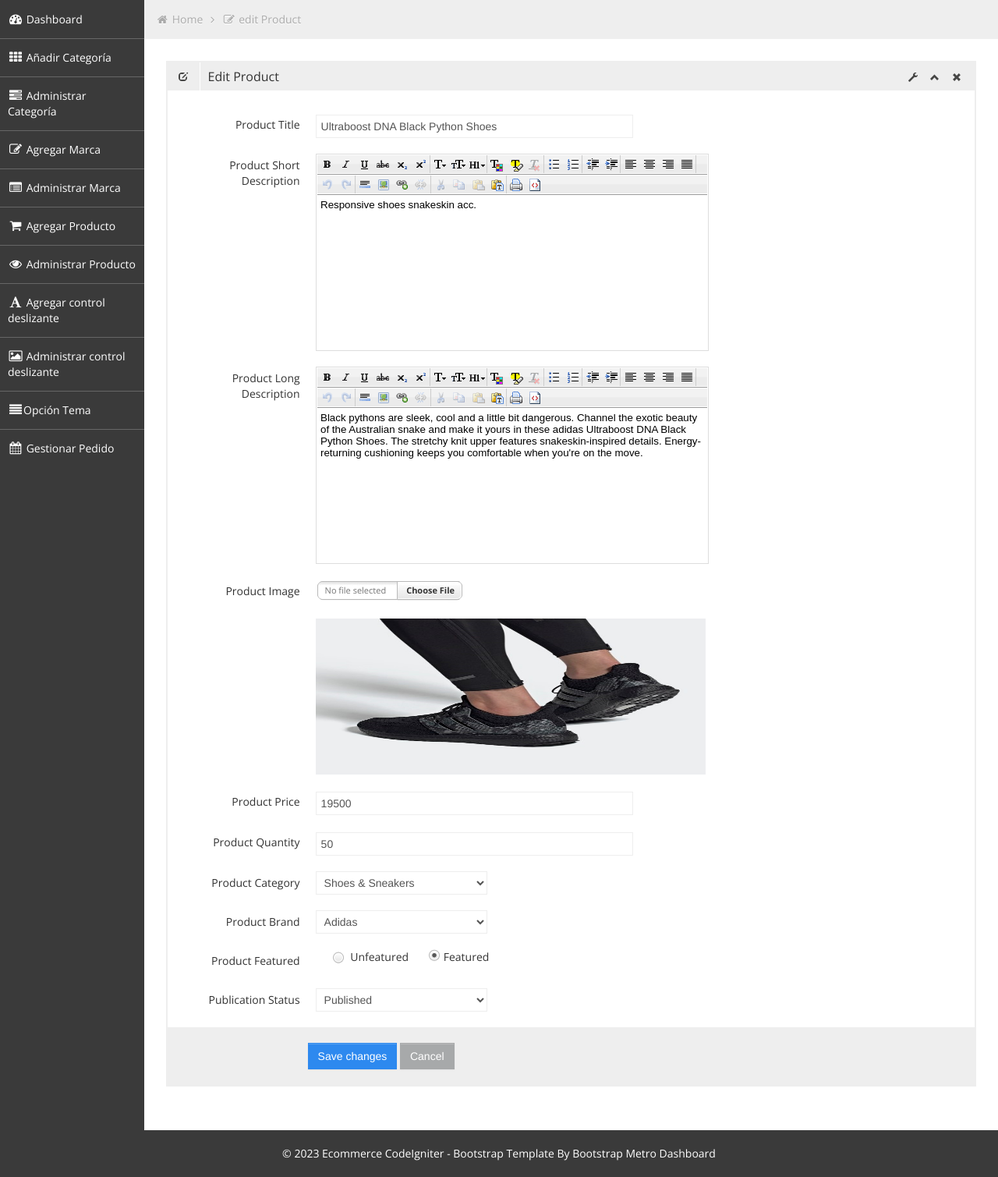
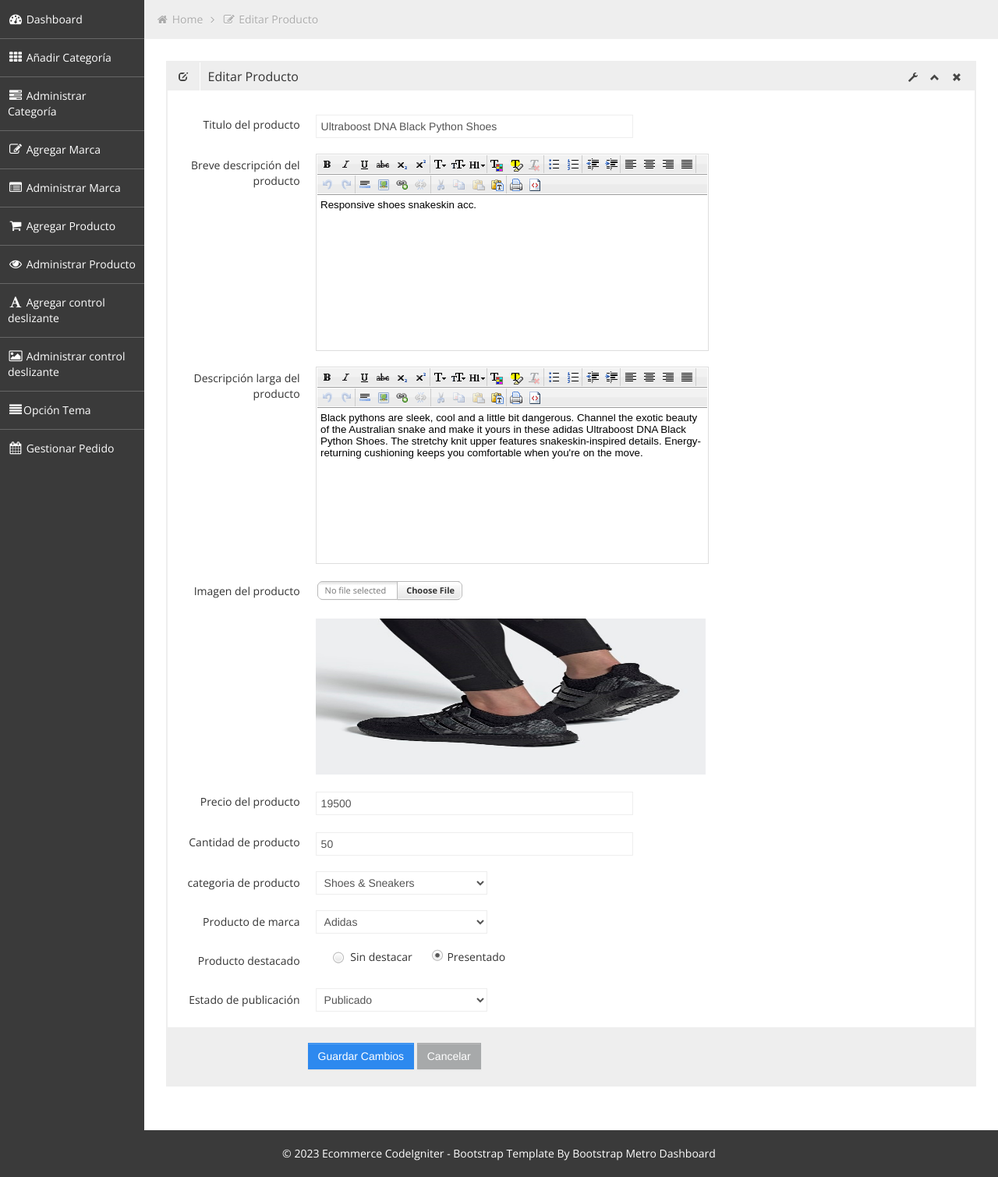
Before and after one commit to oscarm24/ecommers-shop, a CodeIgniter app: page /database/index.php/product/edit_product/1 in a window 1280 px wide. Shown: the part 41-1550 px from the top of the page at 78% size. Run offline with CodeIgniter, Linux system fonts and the light colour scheme; a user stored in the database is signed in; data comes from the database, SQL or seed files in the repository.

Commit message:
Se realizaron cambios de idioma en edit_producto y manage_producto.php

```diff
--- a/application/views/admin/pages/edit_product.php
+++ b/application/views/admin/pages/edit_product.php
@@ -10,14 +10,14 @@
         </li>
         <li>
             <i class="icon-edit"></i>
-            <a href="<?php echo base_url('edit/product/'.$product_info_by_id->product_id)?>">edit Product</a>
+            <a href="<?php echo base_url('edit/product/'.$product_info_by_id->product_id)?>">Editar Producto</a>
         </li>
     </ul>
 
     <div class="row-fluid sortable">
         <div class="box span12">
             <div class="box-header" data-original-title>
-                <h2><i class="halflings-icon edit"></i><span class="break"></span>Edit Product</h2>
+                <h2><i class="halflings-icon edit"></i><span class="break"></span>Editar Producto</h2>
                 <div class="box-icon">
                     <a href="#" class="btn-setting"><i class="halflings-icon wrench"></i></a>
                     <a href="#" class="btn-minimize"><i class="halflings-icon chevron-up"></i></a>
@@ -36,13 +36,13 @@
                     <fieldset>
 
                         <div class="control-group">
-                            <label class="control-label" for="fileInput">Product Title</label>
+                            <label class="control-label" for="fileInput">Titulo del producto</label>
                             <div class="controls">
                                 <input class="span6 typeahead" value="<?php echo $product_info_by_id->product_title;?>" name="product_title" id="fileInput" type="text"/>
                             </div>
                         </div>
                         <div class="control-group">
-                            <label class="control-label" for="textarea2">Product Short Description</label>
+                            <label class="control-label" for="textarea2">Breve descripción del producto</label>
                             <div class="controls">
                                 <textarea class="cleditor" name="product_short_description" id="textarea2" rows="2">
                                     <?php echo $product_info_by_id->product_short_description;?>
@@ -50,7 +50,7 @@
                             </div>
                         </div>
                         <div class="control-group">
-                            <label class="control-label" for="textarea2">Product Long Description</label>
+                            <label class="control-label" for="textarea2">Descripción larga del producto</label>
                             <div class="controls">
                                 <textarea class="cleditor" name="product_long_description" id="textarea2" rows="4">
                                     <?php echo $product_info_by_id->product_long_description;?>
@@ -58,7 +58,7 @@
                             </div>
                         </div>
                         <div class="control-group">
-                            <label class="control-label" for="fileInput">Product Image</label>
+                            <label class="control-label" for="fileInput">Imagen del producto</label>
                             <div class="controls">
                                 <input class="span6 typeahead" name="product_image" id="fileInput" type="file"/>
                                 <input class="span6 typeahead" name="product_delete_image" value="<?php echo base_url('uploads/'.$product_info_by_id->product_image);?>" type="hidden"/>
@@ -72,21 +72,21 @@
                         </div>
 
                         <div class="control-group">
-                            <label class="control-label" for="fileInput">Product Price</label>
+                            <label class="control-label" for="fileInput">Precio del producto</label>
                             <div class="controls">
                                 <input class="span6 typeahead" value="<?php echo $product_info_by_id->product_price;?>" name="product_price" id="fileInput" type="text"/>
                             </div>
                         </div>
 
                         <div class="control-group">
-                            <label class="control-label" for="fileInput">Product Quantity</label>
+                            <label class="control-label" for="fileInput">Cantidad de producto</label>
                             <div class="controls">
                                 <input class="span6 typeahead" value="<?php echo $product_info_by_id->product_quantity;?>" name="product_quantity" id="fileInput" type="text"/>
                             </div>
                         </div>
 
                         <div class="control-group">
-                            <label class="control-label" for="fileInput">Product Category</label>
+                            <label class="control-label" for="fileInput">categoria de producto</label>
                             <div class="controls">
                                 <select id="product_category" name="product_category">
                                     <?php foreach($all_published_category as $single_category){?>
@@ -97,7 +97,7 @@
                         </div>
 
                         <div class="control-group">
-                            <label class="control-label" for="fileInput">Product Brand</label>
+                            <label class="control-label" for="fileInput">Producto de marca</label>
                             <div class="controls">
                                 <select id="product_brand" name="product_brand">
                                     <?php foreach($all_published_brand as $single_brand){?>
@@ -108,26 +108,26 @@
                         </div>
 
                         <div class="control-group">
-                            <label class="control-label" for="fileInput">Product Featured</label>
+                            <label class="control-label" for="fileInput">Producto destacado</label>
                             <div class="controls">
-                                <input class="span6 typeahead" value="0" name="product_feature" id="fileInput" type="radio"/> Unfeatured
-                                <input class="span6 typeahead" value="1" name="product_feature" id="fileInput" type="radio" />Featured
+                                <input class="span6 typeahead" value="0" name="product_feature" id="fileInput" type="radio"/> Sin destacar
+                                <input class="span6 typeahead" value="1" name="product_feature" id="fileInput" type="radio" />Presentado
                             </div>
                         </div>
 
                         <div class="control-group">
-                            <label class="control-label" for="textarea2">Publication Status</label>
+                            <label class="control-label" for="textarea2">Estado de publicación</label>
                             <div class="controls">
                                 <select id="publication_status" name="publication_status">
-                                    <option value="1">Published</option>
-                                    <option value="0">UnPublished</option>
+                                    <option value="1">Publicado</option>
+                                    <option value="0">Inédito</option>
                                 </select>
                             </div>
                         </div>
 
                         <div class="form-actions">
-                            <button type="submit" class="btn btn-primary">Save changes</button>
-                            <button type="reset" class="btn">Cancel</button>
+                            <button type="submit" class="btn btn-primary">Guardar Cambios</button>
+                            <button type="reset" class="btn">Cancelar</button>
                         </div>
                     </fieldset>
                 </form>
```
Also changed, not shown: application/views/admin/pages/manage_product.php (+6 -6 lines).
